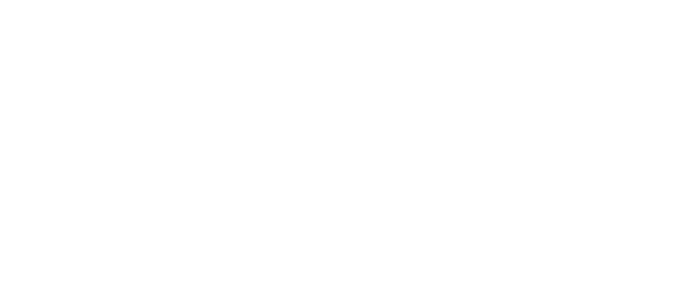
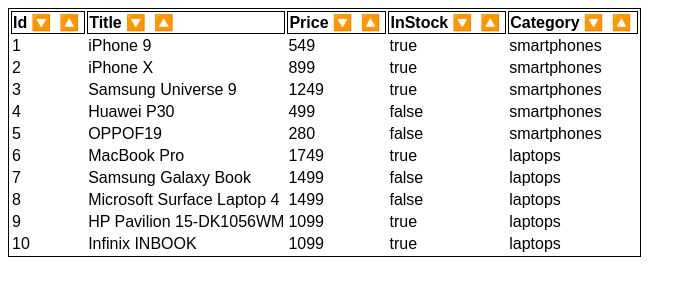
Before and after one commit to omerfatihko/JsBeginnerProjects, a plain HTML site: page Sortable table/index.html in a window 1280 px wide. Shown: the whole page, without its empty margins (0-696 px from the left). Drawn offline with Linux system fonts and the light colour scheme.

Commit message:
sortable table

```diff
--- a/Sortable table/index.html
+++ b/Sortable table/index.html
@@ -3,11 +3,11 @@
 <head>
     <meta charset="UTF-8">
     <meta name="viewport" content="width=device-width, initial-scale=1.0">
-    <title>Welcome</title>
+    <title>Sortable table</title>
     <link rel="stylesheet" href="style.css">
     <script src="script.js" defer></script>
 </head>
 <body>
-
+    <div id="sortableTable"></div>
 </body>
 </html>
--- a/Sortable table/script.js
+++ b/Sortable table/script.js
@@ -0,0 +1,140 @@
+const data = [
+    {
+        id: 1,
+        title: 'iPhone 9',
+        price: 549,
+        inStock: true,
+        category: 'smartphones',
+    },
+    {
+        id: 2,
+        title: 'iPhone X',
+        price: 899,
+        inStock: true,
+        category: 'smartphones',
+    },
+    {
+
+        id: 3,
+        title: 'Samsung Universe 9',
+        price: 1249,
+        inStock: true,
+        category: 'smartphones',
+    },
+    {
+        id: 4,
+        title: 'Huawei P30',
+        price: 499,
+        inStock: false,
+        category: 'smartphones',
+    },
+    {
+        id: 5,
+        title: 'OPPOF19',
+        price: 280,
+        inStock: false,
+        category: 'smartphones',
+    },
+    {
+        id: 6,
+        title: 'MacBook Pro',
+        price: 1749,
+        inStock: true,
+        category: 'laptops',
+    },
+    {
+        id: 7,
+        title: 'Samsung Galaxy Book',
+        price: 1499,
+        inStock: false,
+        category: 'laptops'
+    },
+    {
+        id: 8,
+        title: 'Microsoft Surface Laptop 4',
+        price: 1499,
+        inStock: false,
+        category: 'laptops',
+    },
+    {
+        id: 9,
+        title: 'HP Pavilion 15-DK1056WM',
+        price: 1099,
+        inStock: true,
+        category: 'laptops',
+    },
+    {
+
+        id: 10,
+        title: 'Infinix INBOOK',
+        price: 1099,
+        inStock: true,
+        category: 'laptops',
+    }
+];
+
+const createTable = productData => {
+    const tableElem = document.createElement("table");
+    const tableHead = document.createElement("thead");
+    const tableBody = document.createElement("tbody");
+
+    const headers = Object.keys(productData[0]);
+    tableHead.appendChild(createHeaderRow(headers));
+
+    productData.forEach(rowData => {
+        tableBody.appendChild(createProductRow(rowData));
+    });
+
+    tableElem.appendChild(tableHead);
+    tableElem.appendChild(tableBody);
+
+    return tableElem;
+}
+
+const createHeaderRow = columnNames => {
+    const tr = document.createElement("tr");
+    columnNames.forEach(columnName => {
+        const th = document.createElement("th");
+        th.textContent = columnName[0].toUpperCase() + columnName.slice(1);
+
+        const searchUp = document.createElement("span");
+        searchUp.textContent = "🔼";
+        const searchDown = document.createElement("span");
+        searchDown.textContent = "🔽";
+
+        searchUp.onclick = () => sortDataBy(columnName, "ASC");
+        searchDown.onclick = () => sortDataBy(columnName, "DESC");
+
+        th.appendChild(searchDown);
+        th.appendChild(searchUp);
+        tr.appendChild(th);
+    })
+
+    return tr;
+}
+
+const createProductRow = product => {
+    const tr = document.createElement("tr");
+    Object.values(product).forEach(value => {
+        const td = document.createElement("td");
+        td.textContent = value;
+        tr.appendChild(td);
+    });
+
+    return tr;
+}
+
+const sortDataBy = (columnName, direction) => {
+    const sortedASCData = [...data.sort((a, b) => a[columnName] > b[columnName] ? 1 : -1)];
+    const sortedDESData = [...data.sort((a, b) => a[columnName] < b[columnName] ? 1 : -1)];
+
+    renderTable(direction === "ASC" ? sortedASCData : sortedDESData);
+}
+
+const renderTable = productData => {
+    const sortableTableElement = document.getElementById("sortableTable");
+    sortableTableElement.innerHTML = "";
+    sortableTableElement.appendChild(createTable(productData));
+}
+
+renderTable(data);
--- a/Sortable table/style.css
+++ b/Sortable table/style.css
@@ -0,0 +1,13 @@
+body {
+    font-family: sans-serif;
+}
+
+table, th {
+    text-align: left;
+    border: 1px solid black;
+}
+
+th > span {
+    margin: .25rem;
+    cursor: pointer;
+}
```
Also changed, not shown: 1 other file.
